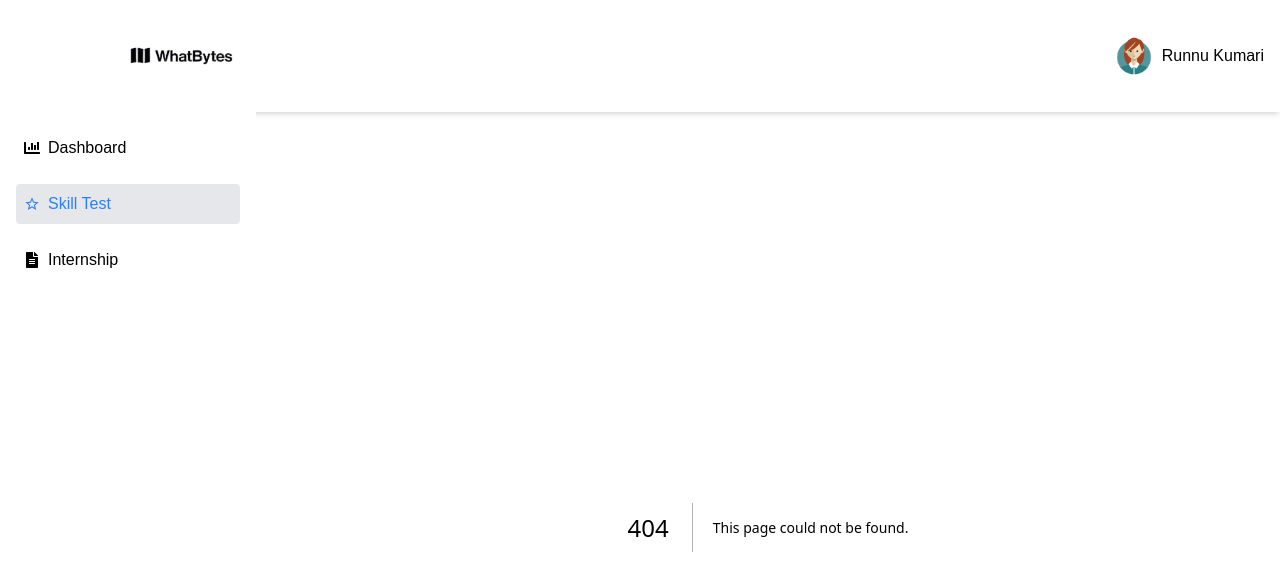
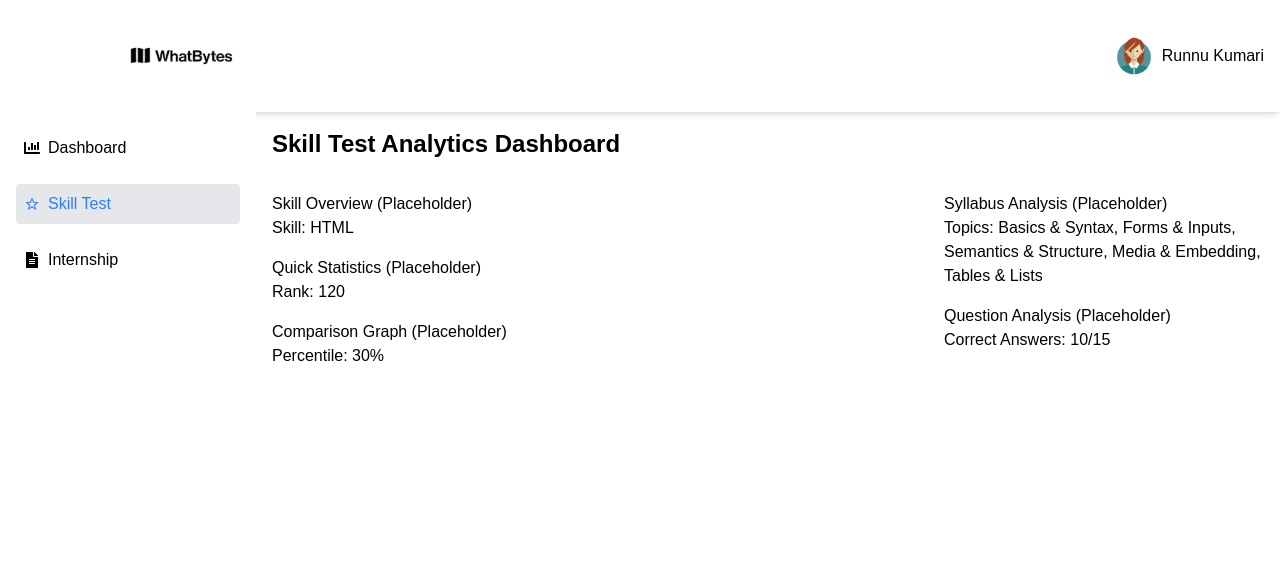
Before and after one commit to Runnu-Kumari28/Next.js-skill-test-analytics-dashboard, a Next.js app in the folder skill-analytics-dashboard/: page /skill-test in a window 1280 px wide. Before the commit this address had no page. Shown: the top 576 px of the page. Built offline with nearby package versions, Linux system fonts and the light colour scheme.

Commit message:
add skill-test page and  placeholder components to fix invalid element type error

```diff
--- /dev/null
+++ b/skill-analytics-dashboard/src/app/skill-test/page.js
@@ -0,0 +1,34 @@
+"use client";
+
+import { useContext } from 'react';
+import { SkillContext } from '../../context/SkillContext';
+import SkillOverview from '../../components/SkillOverview';
+import QuickStatistics from '../../components/QuickStatistics';
+import ComparisonGraph from '../../components/ComparisonGraph';
+import SyllabusAnalysis from '../../components/SyllabusAnalysis';
+import QuestionAnalysis from '../../components/QuestionAnalysis';
+
+export default function SkillTest() {
+  const { skills } = useContext(SkillContext);
+
+  return (
+    <div className="space-y-8">
+      <h1 className="text-2xl font-bold">Skill Test Analytics Dashboard</h1>
+      {skills.map((skill) => (
+        <div key={skill.id} className="space-y-4">
+          <div className="grid grid-cols-1 md:grid-cols-3 gap-4">
+            <div className="md:col-span-2 space-y-4">
+              <SkillOverview skill={skill} />
+              <QuickStatistics skill={skill} />
+              <ComparisonGraph skill={skill} />
+            </div>
+            <div className="space-y-4">
+              <SyllabusAnalysis skill={skill} />
+              <QuestionAnalysis skill={skill} />
+            </div>
+          </div>
+        </div>
+      ))}
+    </div>
+  );
+}
--- /dev/null
+++ b/skill-analytics-dashboard/src/components/ComparisonGraph.js
@@ -0,0 +1,10 @@
+const ComparisonGraph = ({ skill }) => {
+    return (
+      <div>
+        <h3>Comparison Graph (Placeholder)</h3>
+        <p>Percentile: {skill.percentile}%</p>
+      </div>
+    );
+  };
+
+  export default ComparisonGraph;
--- /dev/null
+++ b/skill-analytics-dashboard/src/components/QuestionAnalysis.js
@@ -0,0 +1,10 @@
+const QuestionAnalysis = ({ skill }) => {
+    return (
+      <div>
+        <h3>Question Analysis (Placeholder)</h3>
+        <p>Correct Answers: {skill.correctAnswers}/{skill.totalQuestions}</p>
+      </div>
+    );
+  };
+
+  export default QuestionAnalysis;
--- /dev/null
+++ b/skill-analytics-dashboard/src/components/QuickStatistics.js
@@ -0,0 +1,10 @@
+const QuickStatistics = ({ skill }) => {
+    return (
+      <div>
+        <h3>Quick Statistics (Placeholder)</h3>
+        <p>Rank: {skill.rank}</p>
+      </div>
+    );
+  };
+
+  export default QuickStatistics;
--- /dev/null
+++ b/skill-analytics-dashboard/src/components/SkillOverview.js
@@ -0,0 +1,10 @@
+const SkillOverview = ({ skill }) => {
+    return (
+      <div>
+        <h3>Skill Overview (Placeholder)</h3>
+        <p>Skill: {skill.name}</p>
+      </div>
+    );
+  };
+
+  export default SkillOverview;
--- /dev/null
+++ b/skill-analytics-dashboard/src/components/SyllabusAnalysis.js
@@ -0,0 +1,10 @@
+const SyllabusAnalysis = ({ skill }) => {
+    return (
+      <div>
+        <h3>Syllabus Analysis (Placeholder)</h3>
+        <p>Topics: {skill.syllabus.map((item) => item.topic).join(', ')}</p>
+      </div>
+    );
+  };
+
+  export default SyllabusAnalysis;
```
